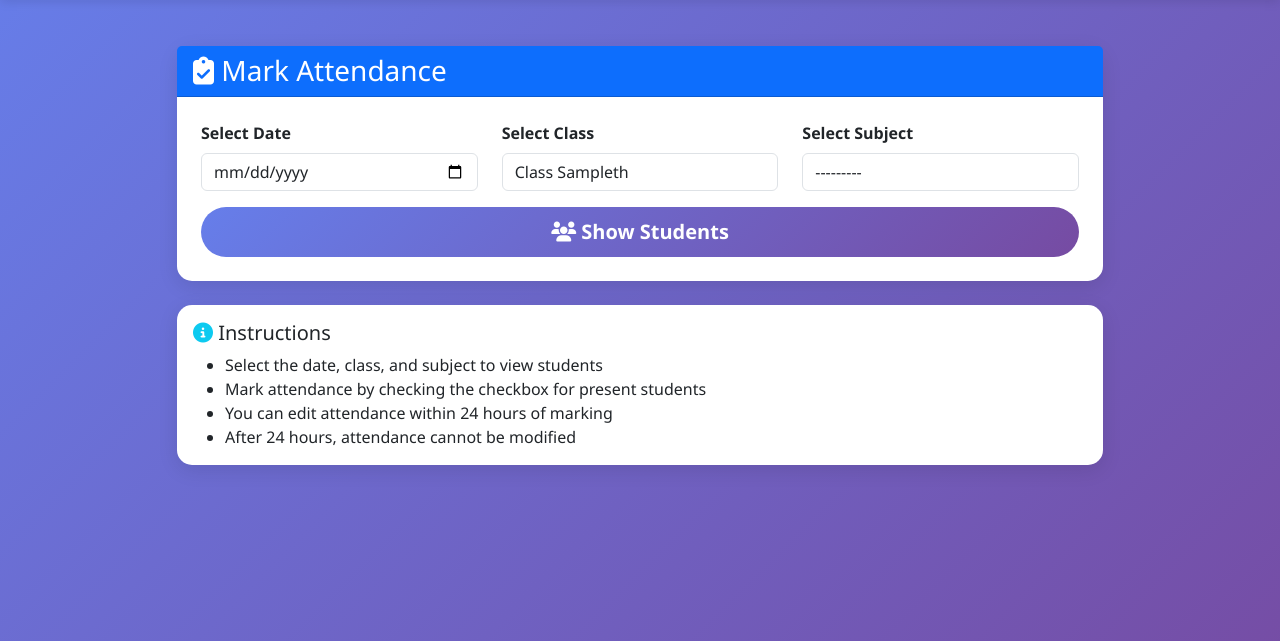
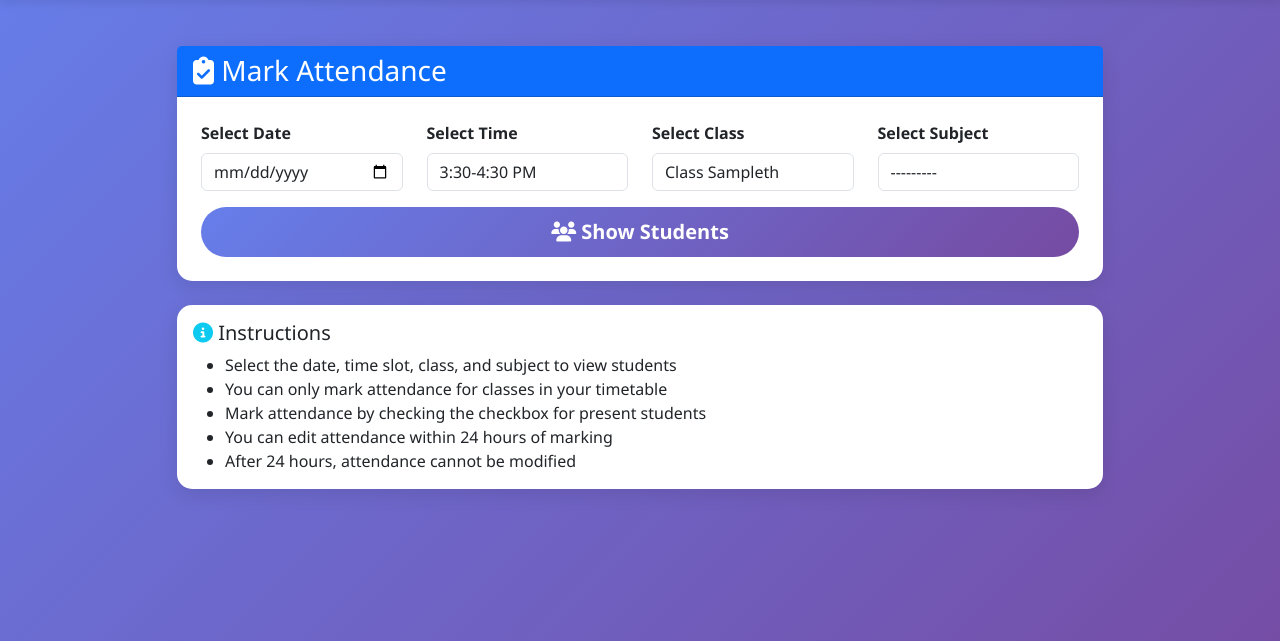
Before and after one commit to Sarveshsingh2007/Django, a Django app: page /attendance/ in a window 1280 px wide. Shown: the part 62-703 px from the top of the page. Run offline with Django 4.2, Linux system fonts and the light colour scheme; a user stored in the database is signed in; tables that the repository leaves empty hold one stand-in row (values such as "Sample post").

Commit message:
updated teacher attendence page

```diff
--- a/coaching_center/templates/accounts/teacher_attendance.html
+++ b/coaching_center/templates/accounts/teacher_attendance.html
@@ -16,19 +16,25 @@
 
                         <div class="row">
                             <!-- Date -->
-                            <div class="col-md-4 mb-3">
+                            <div class="col-md-3 mb-3">
                                 <label class="form-label fw-bold">Select Date</label>
                                 {{ form.date }}
                             </div>
 
+                            <!-- Time Slot -->
+                            <div class="col-md-3 mb-3">
+                                <label class="form-label fw-bold">Select Time</label>
+                                {{ form.time_slot }}
+                            </div>
+
                             <!-- Class -->
-                            <div class="col-md-4 mb-3">
+                            <div class="col-md-3 mb-3">
                                 <label class="form-label fw-bold">Select Class</label>
                                 {{ form.class_name }}
                             </div>
 
                             <!-- Subject -->
-                            <div class="col-md-4 mb-3">
+                            <div class="col-md-3 mb-3">
                                 <label class="form-label fw-bold">Select Subject</label>
                                 {{ form.subject }}
                             </div>
@@ -48,7 +54,8 @@
                 <div class="card-body">
                     <h5 class="card-title"><i class="fas fa-info-circle text-info"></i> Instructions</h5>
                     <ul class="mb-0">
-                        <li>Select the date, class, and subject to view students</li>
+                        <li>Select the date, time slot, class, and subject to view students</li>
+                        <li>You can only mark attendance for classes in your timetable</li>
                         <li>Mark attendance by checking the checkbox for present students</li>
                         <li>You can edit attendance within 24 hours of marking</li>
                         <li>After 24 hours, attendance cannot be modified</li>
```
